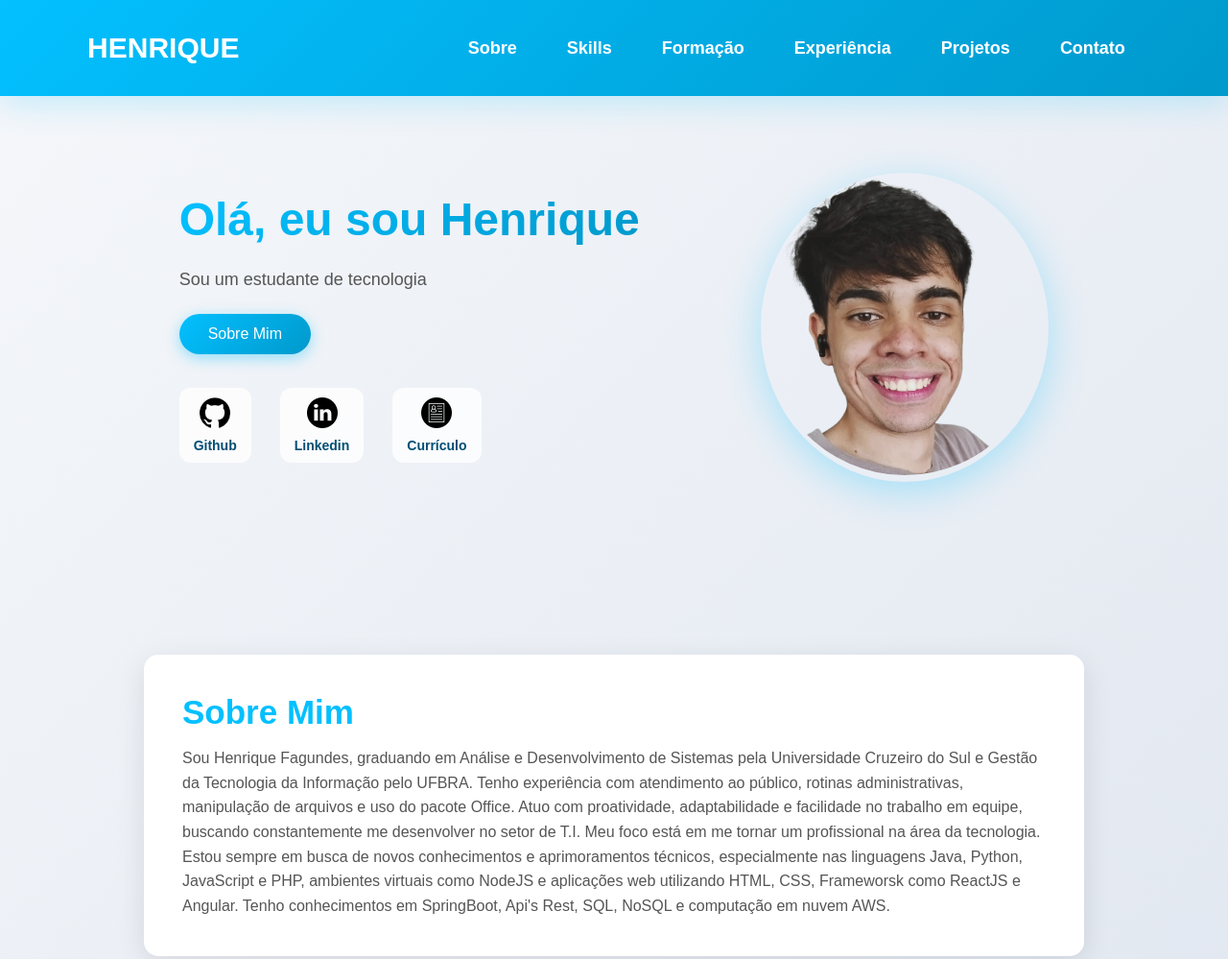
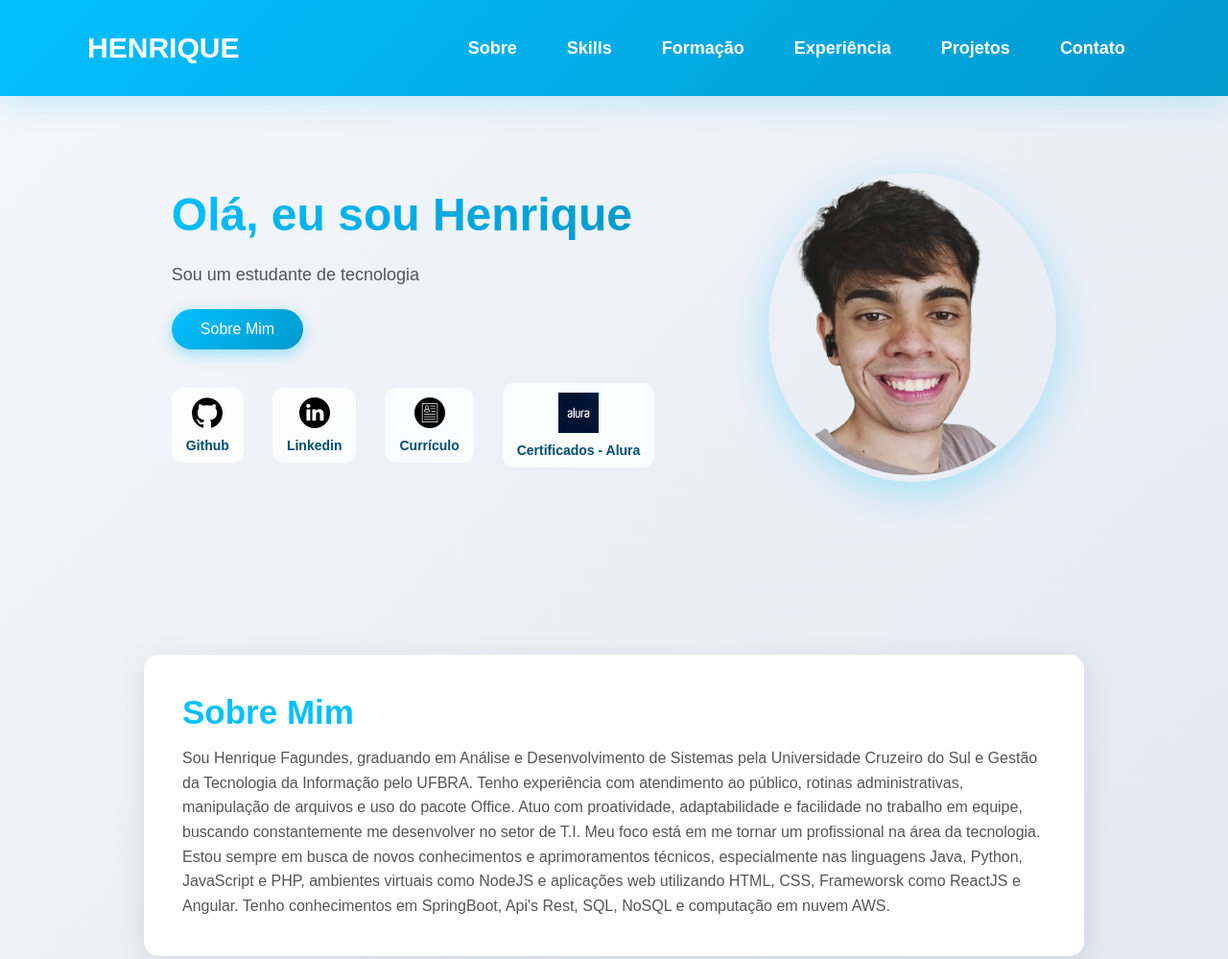
Before and after one commit to HenriqueFagundesS/portifolio-railway, a website: page index.html in a window 1280 px wide. Shown: the top 999 px of the page at 96% size. Drawn offline with Linux system fonts and the light colour scheme; a web font is replaced by a local one.

Commit message:
adicionandoOsCertificadosAlura

```diff
--- a/index.html
+++ b/index.html
@@ -50,6 +50,10 @@
                     <a class="home_links_item" href="https://drive.google.com/file/d/1cfT_zE5nb1SW4qnkZvYGJsD7MVv1xr0P/view?usp=sharing" target="_blank">
                         <img src="images/cv.png" alt="Currículo">
                         <p class="home_links_label">Currículo</p>
+                    </a>
+                    <a class="home_links_item" href="https://drive.google.com/drive/folders/1oKP3EeY0F8ikIqp-7eqVN_hWyM08qnUo?usp=sharing" target="_blank">
+                        <img src="images/alura.png" alt="Certificados Alura">
+                        <p class="home_links_label">Certificados - Alura</p>
                     </a>
                 </div>
             </div>
```
